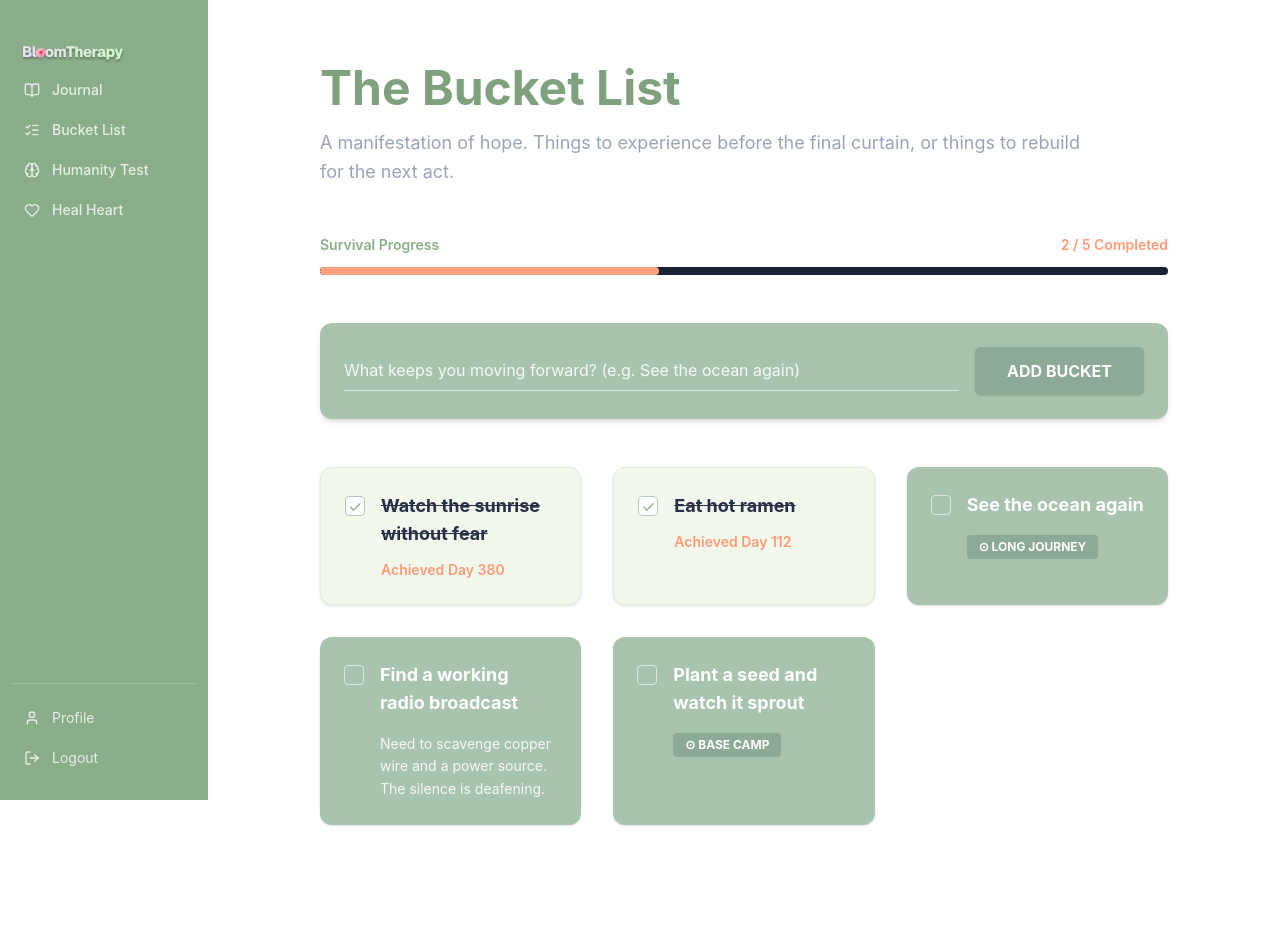
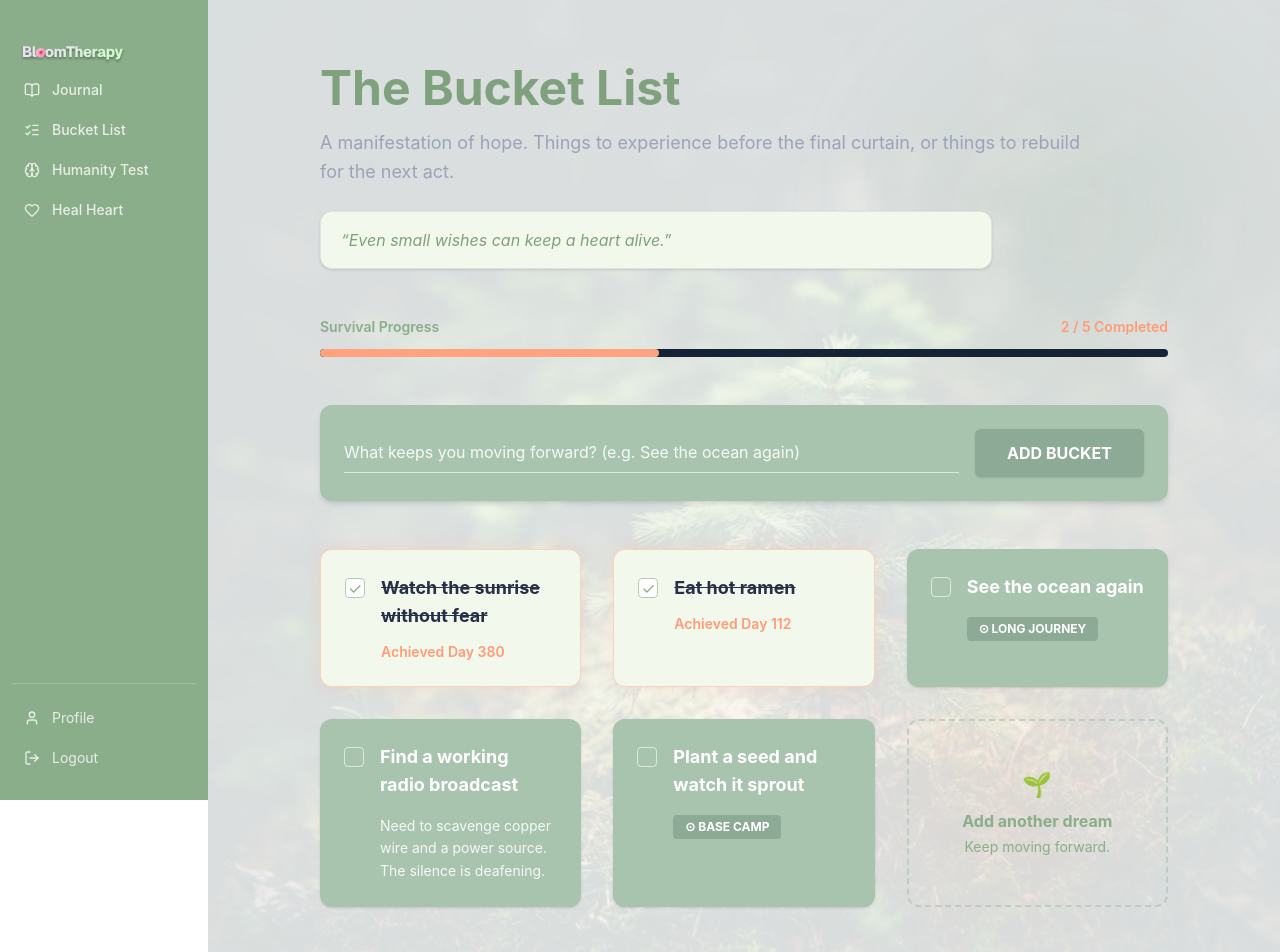
Before and after one commit to Hello-Kaow/csc105-2025-CSHack-Group05-bloomtherapy, a React (Vite) app in the folder frontend/: page /bucketlist in a window 1280 px wide. Shown: the top 952 px of the page. Before the commit the page ends 889 px from the top, so only its background shows below. Built offline with nearby package versions, Linux system fonts and the light colour scheme.

Commit message:
856 - [Update] Decorated bucketlist page

```diff
--- a/frontend/src/pages/BucketList.tsx
+++ b/frontend/src/pages/BucketList.tsx
@@ -1,4 +1,4 @@
-import { useState } from "react";
+import { useRef, useState } from "react";
 import Navbar from "../components/Navbar";
 
 type BucketItem = {
@@ -11,6 +11,8 @@ type BucketItem = {
 };
 
 export default function BucketList() {
+    const bucketInputRef = useRef<HTMLInputElement>(null);
+
     const [bucketItems, setBucketItems] = useState<BucketItem[]>([
         {
             id: 1,
@@ -50,6 +52,7 @@ export default function BucketList() {
     const [editTitle, setEditTitle] = useState("");
     const [editDescription, setEditDescription] = useState("");
     const [editAchievedDay, setEditAchievedDay] = useState("");
+    const [editTag, setEditTag] = useState("");
 
     const completedCount = bucketItems.filter((item) => item.completed).length;
     const totalCount = bucketItems.length;
@@ -90,6 +93,7 @@ export default function BucketList() {
         setEditTitle(item.title);
         setEditDescription(item.description || "");
         setEditAchievedDay(String(item.achievedDay || 1));
+        setEditTag(item.tag || "");
     };
 
     const saveEdit = () => {
@@ -105,6 +109,9 @@ export default function BucketList() {
                           achievedDay: item.completed
                               ? Number(editAchievedDay) || 1
                               : undefined,
+                          tag: editTag.trim()
+                              ? editTag.trim().toUpperCase()
+                              : undefined,
                       }
                     : item
             )
@@ -112,6 +119,7 @@ export default function BucketList() {
 
         setSelectedItem(null);
     };
+
     const deleteBucket = () => {
         if (!selectedItem) return;
 
@@ -125,8 +133,25 @@ export default function BucketList() {
     return (
         <>
             <Navbar />
-        <main className="min-h-screen bg-white lg:ml-52 px-8 md:px-16 lg:px-28 py-16">
-            <section className="max-w-6xl mx-auto">
+
+            <main className="relative min-h-screen bg-white lg:ml-52 px-8 md:px-16 lg:px-28 py-16 overflow-hidden">
+    {/* Nature background */}
+    <div className="absolute inset-0 pointer-events-none overflow-hidden">
+        <img
+            src="/nature.avif"
+            alt=""
+            className="absolute top-0 right-0 h-full w-full object-cover opacity-[0.4]"
+        />
+
+        {/* Fade image into white */}
+        <div className="absolute inset-0 bg-white/60" />
+    </div>
+
+    {/* Soft background decorations */}
+    <div className="pointer-events-none absolute top-16 right-10 w-80 h-80 bg-[#a8c4af]/20 rounded-full blur-3xl" />
+    <div className="pointer-events-none absolute bottom-20 right-40 w-56 h-56 bg-[#ff9b76]/10 rounded-full blur-3xl" />
+
+                <section className="relative z-10 max-w-6xl mx-auto">
                     <h1 className="text-4xl md:text-5xl font-bold text-[#7fa17d]">
                         The Bucket List
                     </h1>
@@ -136,10 +161,19 @@ export default function BucketList() {
                         curtain, or things to rebuild for the next act.
                     </p>
 
+                    {/* Quote decoration */}
+                    <div className="mt-6 bg-[#f3f8ed] border border-[#dce8d6] rounded-xl px-5 py-4 max-w-2xl shadow-sm">
+                        <p className="text-[#7fa17d] italic">
+                            “Even small wishes can keep a heart alive.”
+                        </p>
+                    </div>
+
                     {/* Progress */}
                     <div className="mt-12">
                         <div className="flex justify-between text-sm font-semibold mb-3">
-                        <span className="text-[#8aad8a]">Survival Progress</span>
+                            <span className="text-[#8aad8a]">
+                                Survival Progress
+                            </span>
                             <span className="text-[#ff9b76]">
                                 {completedCount} / {totalCount} Completed
                             </span>
@@ -156,6 +190,7 @@ export default function BucketList() {
                     {/* Add bucket */}
                     <div className="mt-12 bg-[#a8c4af] rounded-xl shadow-md p-6 flex flex-col md:flex-row gap-4 items-center">
                         <input
+                            ref={bucketInputRef}
                             value={newBucket}
                             onChange={(e) => setNewBucket(e.target.value)}
                             onKeyDown={(e) => {
@@ -179,11 +214,11 @@ export default function BucketList() {
                             <div
                                 key={item.id}
                                 onClick={() => openEditPopup(item)}
-                            className={`cursor-pointer rounded-xl p-6 min-h-32 shadow-sm transition hover:scale-[1.02] hover:shadow-md
+                                className={`cursor-pointer rounded-xl p-6 min-h-32 transition hover:scale-[1.02] hover:shadow-md
                                     ${
                                         item.completed
-                                        ? "bg-[#f3f8ed] border border-[#e5eddc]"
-                                        : "bg-[#a8c4af] text-white"
+                                            ? "bg-[#f3f8ed] border border-[#ffb999]/60 shadow-[0_0_18px_rgba(255,155,118,0.15)]"
+                                            : "bg-[#a8c4af] text-white shadow-sm"
                                     }
                                 `}
                             >
@@ -200,6 +235,7 @@ export default function BucketList() {
                                                     : "border-white/60"
                                             }
                                         `}
+                                        aria-label="Toggle bucket completion"
                                     >
                                         {item.completed && "✓"}
                                     </button>
@@ -227,8 +263,14 @@ export default function BucketList() {
                                             </p>
                                         )}
 
-                                    {!item.completed && item.tag && (
-                                        <span className="inline-block mt-4 bg-[#8daa96] text-white text-xs font-bold px-3 py-1 rounded">
+                                        {item.tag && (
+                                            <span
+                                                className={`inline-block mt-4 text-xs font-bold px-3 py-1 rounded ${
+                                                    item.completed
+                                                        ? "bg-[#d9ead3] text-[#7fa17d]"
+                                                        : "bg-[#8daa96] text-white"
+                                                }`}
+                                            >
                                                 ⊙ {item.tag}
                                             </span>
                                         )}
@@ -236,13 +278,29 @@ export default function BucketList() {
                                 </div>
                             </div>
                         ))}
+
+                        {/* Decorative empty card */}
+                        <button
+                            onClick={() => bucketInputRef.current?.focus()}
+                            className="rounded-xl border-2 border-dashed border-[#a8c4af]/60 p-6 min-h-32 flex flex-col items-center justify-center text-center text-[#8aad8a] hover:bg-[#f3f8ed] hover:border-[#8aad8a] transition"
+                        >
+                            <span className="text-2xl mb-2">🌱</span>
+                            <span className="font-bold">
+                                Add another dream
+                            </span>
+                            <span className="text-sm mt-1">
+                                Keep moving forward.
+                            </span>
+                        </button>
                     </div>
                 </section>
 
                 {/* Edit/Delete popup */}
                 {selectedItem && (
                     <div className="fixed inset-0 bg-black/30 z-50 flex items-center justify-center px-4">
-                    <div className="bg-white rounded-2xl shadow-2xl w-full max-w-md p-6">
+                        <div className="bg-white rounded-2xl shadow-2xl w-full max-w-md p-6 border border-[#dce8d6]">
+                            <div className="flex items-start justify-between gap-4">
+                                <div>
                                     <h2 className="text-2xl font-bold text-[#7fa17d]">
                                         Edit Bucket
                                     </h2>
@@ -250,6 +308,12 @@ export default function BucketList() {
                                     <p className="text-sm text-gray-400 mt-1">
                                         Change your bucket list item or delete it.
                                     </p>
+                                </div>
+
+                                <div className="w-10 h-10 rounded-full bg-[#f3f8ed] flex items-center justify-center">
+                                    🌸
+                                </div>
+                            </div>
 
                             <div className="mt-6">
                                 <label className="text-sm font-semibold text-gray-600">
@@ -262,6 +326,18 @@ export default function BucketList() {
                                 />
                             </div>
 
+                            <div className="mt-4">
+                                <label className="text-sm font-semibold text-gray-600">
+                                    Tag
+                                </label>
+                                <input
+                                    value={editTag}
+                                    onChange={(e) => setEditTag(e.target.value)}
+                                    className="mt-2 w-full border border-gray-200 rounded-lg px-4 py-3 outline-none focus:ring-2 focus:ring-[#a8c4af]"
+                                    placeholder="Example: Long Journey, Base Camp..."
+                                />
+                            </div>
+
                             {selectedItem.completed ? (
                                 <div className="mt-4">
                                     <label className="text-sm font-semibold text-gray-600">
@@ -271,7 +347,9 @@ export default function BucketList() {
                                         type="number"
                                         min="1"
                                         value={editAchievedDay}
-            onChange={(e) => setEditAchievedDay(e.target.value)}
+                                        onChange={(e) =>
+                                            setEditAchievedDay(e.target.value)
+                                        }
                                         className="mt-2 w-full border border-gray-200 rounded-lg px-4 py-3 outline-none focus:ring-2 focus:ring-[#a8c4af]"
                                         placeholder="Enter achieved day..."
                                     />
@@ -283,7 +361,9 @@ export default function BucketList() {
                                     </label>
                                     <textarea
                                         value={editDescription}
-                    onChange={(e) => setEditDescription(e.target.value)}
+                                        onChange={(e) =>
+                                            setEditDescription(e.target.value)
+                                        }
                                         rows={4}
                                         className="mt-2 w-full border border-gray-200 rounded-lg px-4 py-3 outline-none resize-none focus:ring-2 focus:ring-[#a8c4af]"
                                         placeholder="Optional description..."
```
Also changed, not shown: frontend/public/nature.avif (added). Lines whose indentation alone changed are shown as unchanged.
